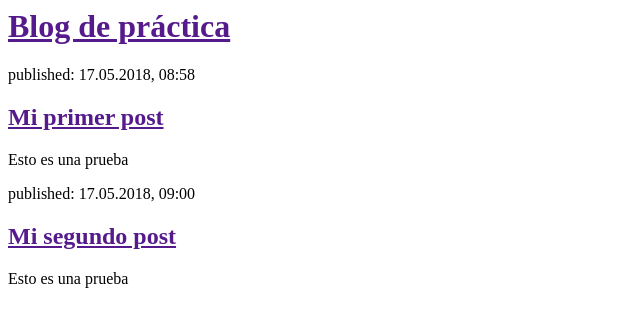
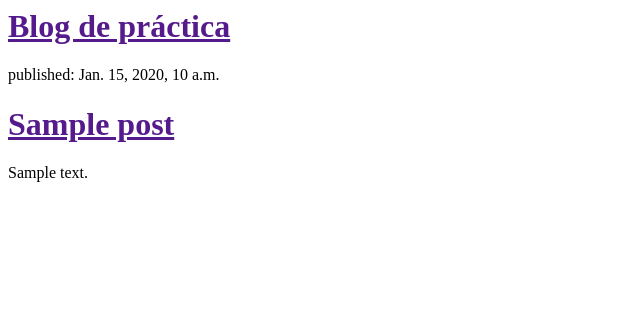
Before and after one commit to mario220696/-my-first-blog, a Django app: template blog/templates/blog/index.html in a window 1280 px wide. Shown: the top 327 px of the page, without its empty margins (0-640 px from the left). Run offline with Django 3.2, Linux system fonts and the light colour scheme; the template is opened without the code that fills it: most values are stand-ins (such as "Sample title", 1, 10 or a date in 2020).

Commit message:
Modificación de templates

```diff
--- a/blog/templates/blog/index.html
+++ b/blog/templates/blog/index.html
@@ -7,16 +7,12 @@
 			<h1><a href="">Blog de práctica</a></h1>
 		</div>
 
-		<div>
-			<p>published: 17.05.2018, 08:58</p>
-			<h2><a href="">Mi primer post</a></h2>
-			<p>Esto es una prueba</p>
-		</div>
-
-		<div>
-			<p>published: 17.05.2018, 09:00</p>
-			<h2><a href="">Mi segundo post</a></h2>
-			<p>Esto es una prueba</p>
-		</div>
+		{% for post in posts %}
+			<div>
+				<p>published: {{ post.published_date }}</p>
+				<h1><a href="">{{ post.title}}</a></h1>
+				<p>{{ post.text|linebreaksbr }}</p>
+			</div>
+		{% endfor %}
 	</body>
 </html>
--- a/blog/views.py
+++ b/blog/views.py
@@ -1,4 +1,8 @@
 from django.shortcuts import render
+from django.utils import timezone
+from .models import Post
 
 def index(request):
-	return render(request, 'blog/index.html', {})
+	posts = Post.objects.filter(published_date__lte=timezone.now()).order_by(
+		'published_date')
+	return render(request, 'blog/index.html', {'posts': posts})
```
